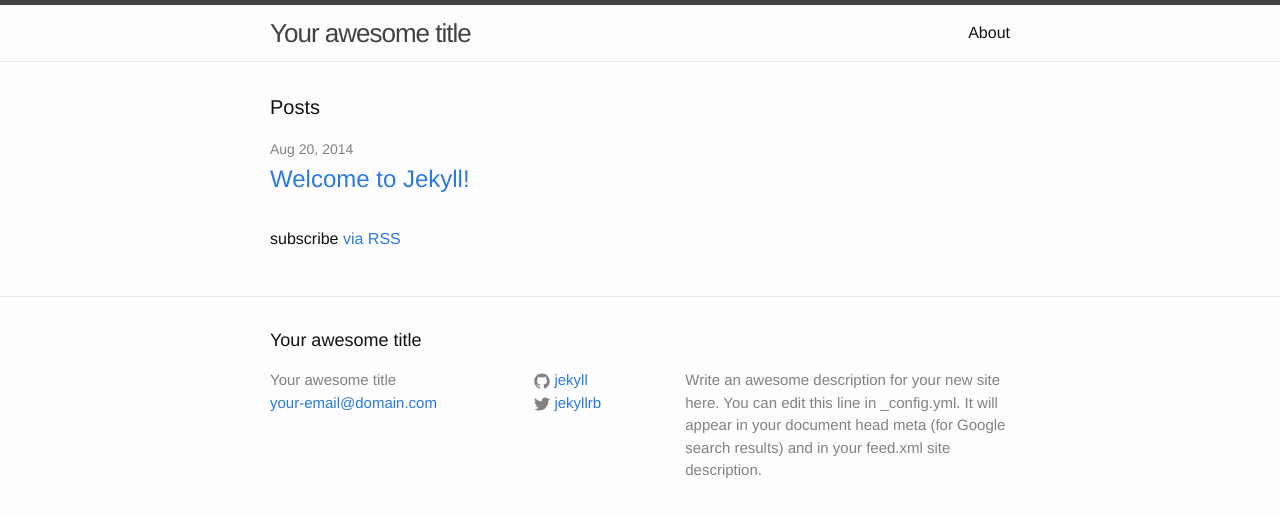
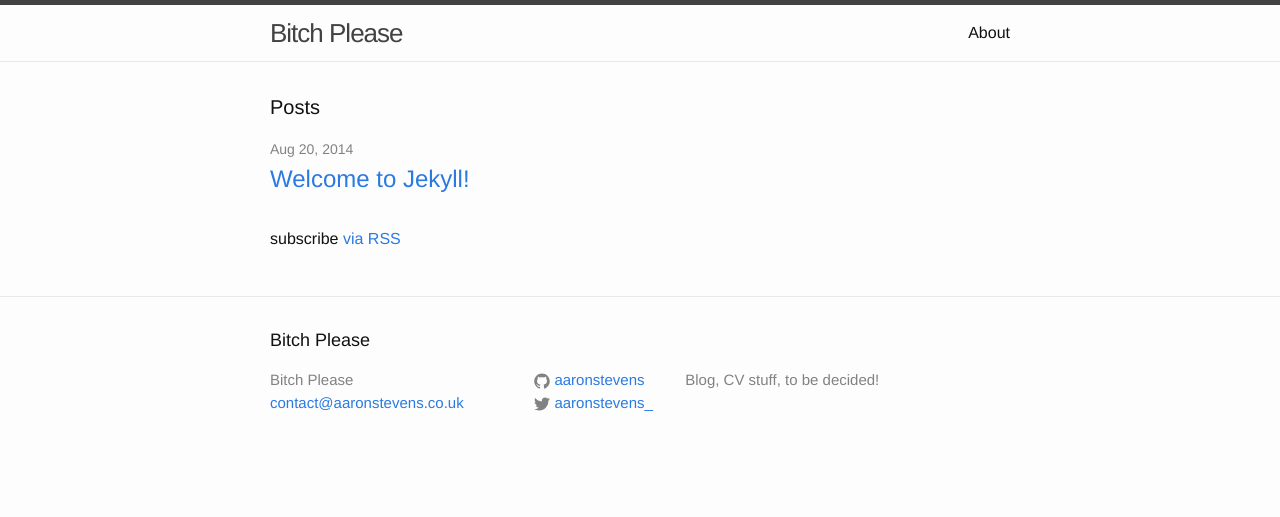
Before and after one commit to aaronstevens/aaronstevens.github.io, a Jekyll site: the page built from index.html, in a window 1280 px wide. Shown: the top 517 px of the page. Built offline with Jekyll 4.4.1, drawn with Linux system fonts in a browser that asks for light colours.

Commit message:
Update _config.yml

```diff
--- a/_config.yml
+++ b/_config.yml
@@ -1,14 +1,12 @@
 # Site settings
-title: Your awesome title
-email: your-email@domain.com
+title: Bitch Please
+email: contact@aaronstevens.co.uk
 description: > # this means to ignore newlines until "baseurl:"
-  Write an awesome description for your new site here. You can edit this
-  line in _config.yml. It will appear in your document head meta (for
-  Google search results) and in your feed.xml site description.
+  Blog, CV stuff, to be decided!
 baseurl: "" # the subpath of your site, e.g. /blog/
-url: "http://yourdomain.com" # the base hostname & protocol for your site
-twitter_username: jekyllrb
-github_username:  jekyll
+url: "aaronstevens.co.uk" # the base hostname & protocol for your site
+twitter_username: aaronstevens_
+github_username:  aaronstevens
 
 # Build settings
 markdown: kramdown
```
